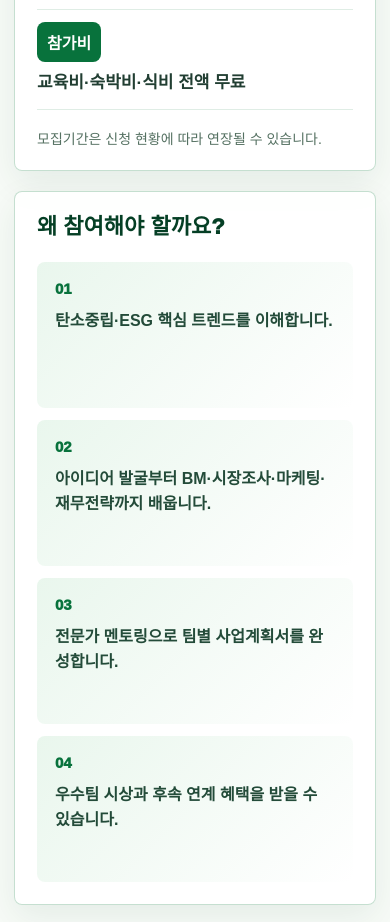
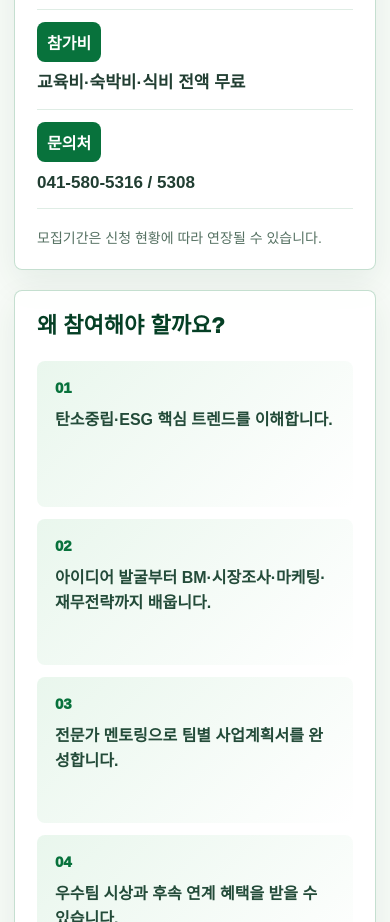
Before and after one commit to muacsansin-sys/AI-Cording, a plain HTML site: page index.html in a window 390 px wide. Shown: the part 2180-3102 px from the top of the page. Drawn offline with nearby package versions, Linux system fonts and the light colour scheme.

Commit message:
Add contact phone numbers

```diff
--- a/index.html
+++ b/index.html
@@ -128,6 +128,10 @@
                 <dt>참가비</dt>
                 <dd>교육비·숙박비·식비 전액 무료</dd>
               </div>
+              <div>
+                <dt>문의처</dt>
+                <dd>041-580-5316 / 5308</dd>
+              </div>
             </dl>
             <p class="fineprint">모집기간은 신청 현황에 따라 연장될 수 있습니다.</p>
           </article>
```
